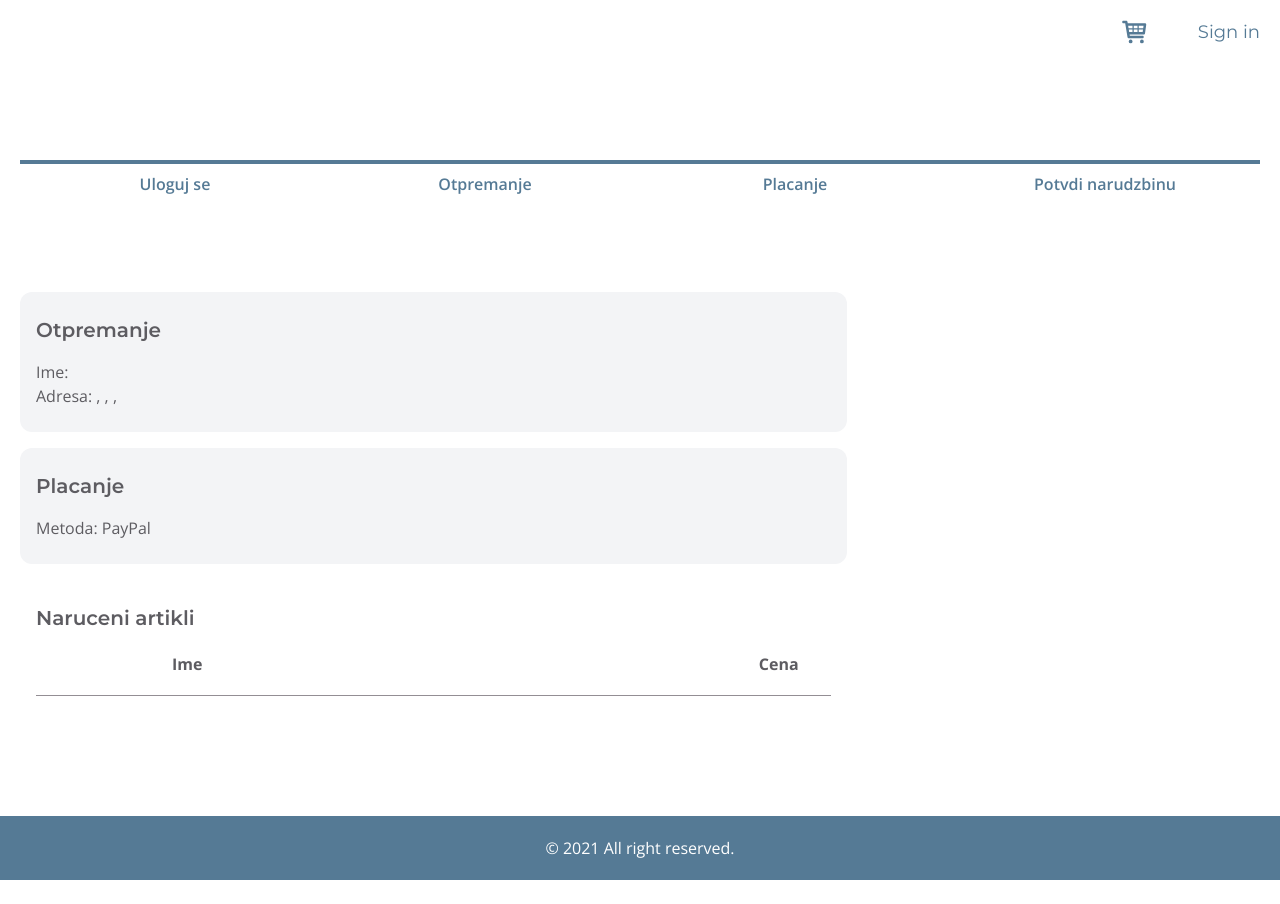
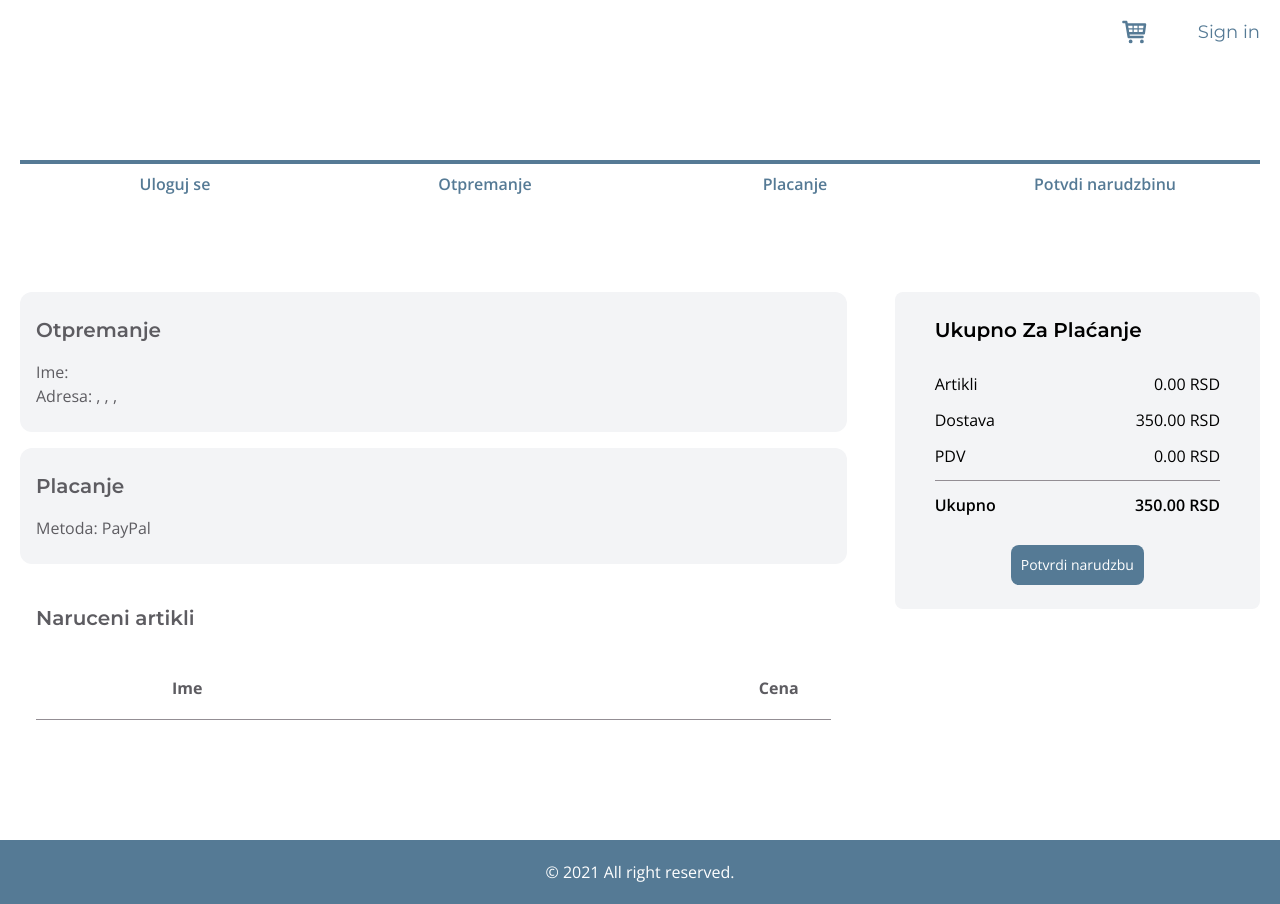
Before and after one commit to lukabugarin6/web-shop, a React (Create React App) app in the folder frontend/: page /placeorder in a window 1280 px wide. Before the commit the page ends 880 px from the top, so only its background shows below. Built offline with nearby package versions, Linux system fonts and the light colour scheme.

Commit message:
finished place order screen

```diff
--- a/frontend/src/screens/PlaceOrderScreen.js
+++ b/frontend/src/screens/PlaceOrderScreen.js
@@ -9,15 +9,28 @@ const PlaceOrderScreen = (props) => {
   if (!cart.paymentMethod) {
     props.history.push("/payment");
   }
+
+  const toPrice = (num) => Number(num.toFixed(2));
+  cart.itemsPrice = toPrice(
+    cart.cartItems.reduce((a, c) => a + c.qty * c.price, 0)
+  );
+  cart.shippingPrice = cart.itemsPrice > 100 ? toPrice(0) : toPrice(350);
+  cart.taxPrice = toPrice(0.15 * cart.itemsPrice);
+  cart.totalPrice = cart.itemsPrice + cart.shippingPrice + cart.taxPrice;
+
+  const placeOrderHandler = () => {
+    // to do dispatch
+  };
+
   return (
     <div>
       <CheckoutSteps step1 step2 step3 step4 />
-      <div className="grid grid-cols-12">
+      <div className="grid grid-cols-12 pt-24">
         <div className="col-span-8">
-          <ul className='pt-24 flex flex-col gap-y-4 text-primary'>
-            <li className='bg-gray-100 p-4 py-6 rounded-xl'>
+          <ul className="flex flex-col gap-y-4 text-primary">
+            <li className="bg-gray-100 p-4 py-6 rounded-xl">
               <div>
-                <h2 className='text-xl font-semibold mb-4'>Otpremanje</h2>
+                <h2 className="text-xl font-semibold mb-4">Otpremanje</h2>
                 <p>Ime: {cart.shippingAddress.fullName}</p>
                 <p>
                   Adresa: {cart.shippingAddress.address},{" "}
@@ -26,16 +39,16 @@ const PlaceOrderScreen = (props) => {
                 </p>
               </div>
             </li>
-            <li className='bg-gray-100 p-4 py-6 rounded-xl'>
+            <li className="bg-gray-100 p-4 py-6 rounded-xl">
               <div>
-                <h2 className='text-xl font-semibold mb-4'>Placanje</h2>
+                <h2 className="text-xl font-semibold mb-4">Placanje</h2>
                 <p>Metoda: {cart.paymentMethod}</p>
               </div>
             </li>
-            <li className='p-4 py-6'>
+            <li className="p-4 py-6">
               <div>
-                <h2 className='text-xl font-semibold'>Naruceni artikli</h2>
-                <ul className="">
+                <h2 className="text-xl font-semibold">Naruceni artikli</h2>
+                <ul className="mt-6">
                   <li className="flex justify-between gap-x-10 font-bold h-16 items-center text-primary border-b-1 border-secondary">
                     <div className="w-16 pl-6"></div>
                     <div className="flex-grow ml-8">Ime</div>
@@ -70,7 +83,51 @@ const PlaceOrderScreen = (props) => {
             </li>
           </ul>
         </div>
-        <div className="col-span-4"></div>
+        <div className="col-span-4 ml-12">
+          <div className=''>
+            <ul className='flex gap-y-3 flex-col justify-around rounded-lg bg-gray-100 border-secondary px-10 py-6'>
+              <li className='text-xl font-semibold mb-4'>
+                <h2>Ukupno Za Plaćanje</h2>
+              </li>
+              <li>
+                <div className="flex justify-center items-center justify-between">
+                  <div>Artikli</div>
+                  <div>{cart.itemsPrice.toFixed(2)} RSD</div>
+                </div>
+              </li>
+              <li>
+                <div className="flex justify-center items-center justify-between">
+                  <div>Dostava</div>
+                  <div>{cart.shippingPrice.toFixed(2)} RSD</div>
+                </div>
+              </li>
+              <li>
+                <div className="flex justify-center items-center justify-between">
+                  <div>PDV</div>
+                  <div>{cart.taxPrice.toFixed(2)} RSD</div>
+                </div>
+              </li>
+              <li>       <div
+              className="w-full bg-secondary"
+              style={{ height: "1px" }}
+            ></div></li>
+              <li className="font-semibold">
+                <div className="flex justify-center items-center justify-between">
+                  <div>Ukupno</div>
+                  <div>{cart.totalPrice.toFixed(2)} RSD</div>
+                </div>
+              </li>
+              <li className='text-center mt-4'>
+                <button
+                  type="button"
+                  className="transition-all duration-300 bg-quaternary text-sm p-2.5 rounded-lg text-white hover:bg-quinary"
+                  onClick={placeOrderHandler}
+                  disabled={cart.cartItems.length === 0}
+                >Potvrdi narudzbu</button>
+              </li>
+            </ul>
+          </div>
+        </div>
       </div>
     </div>
   );
```
